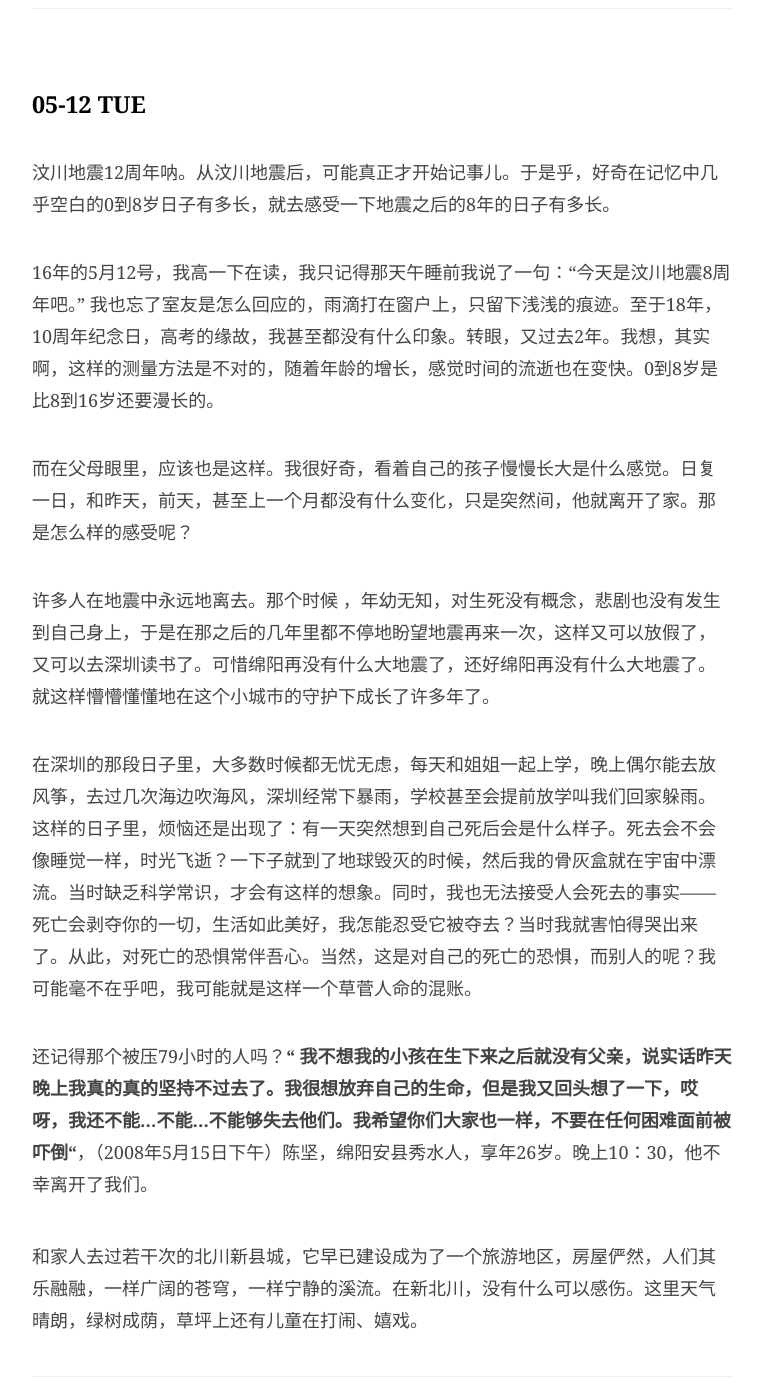
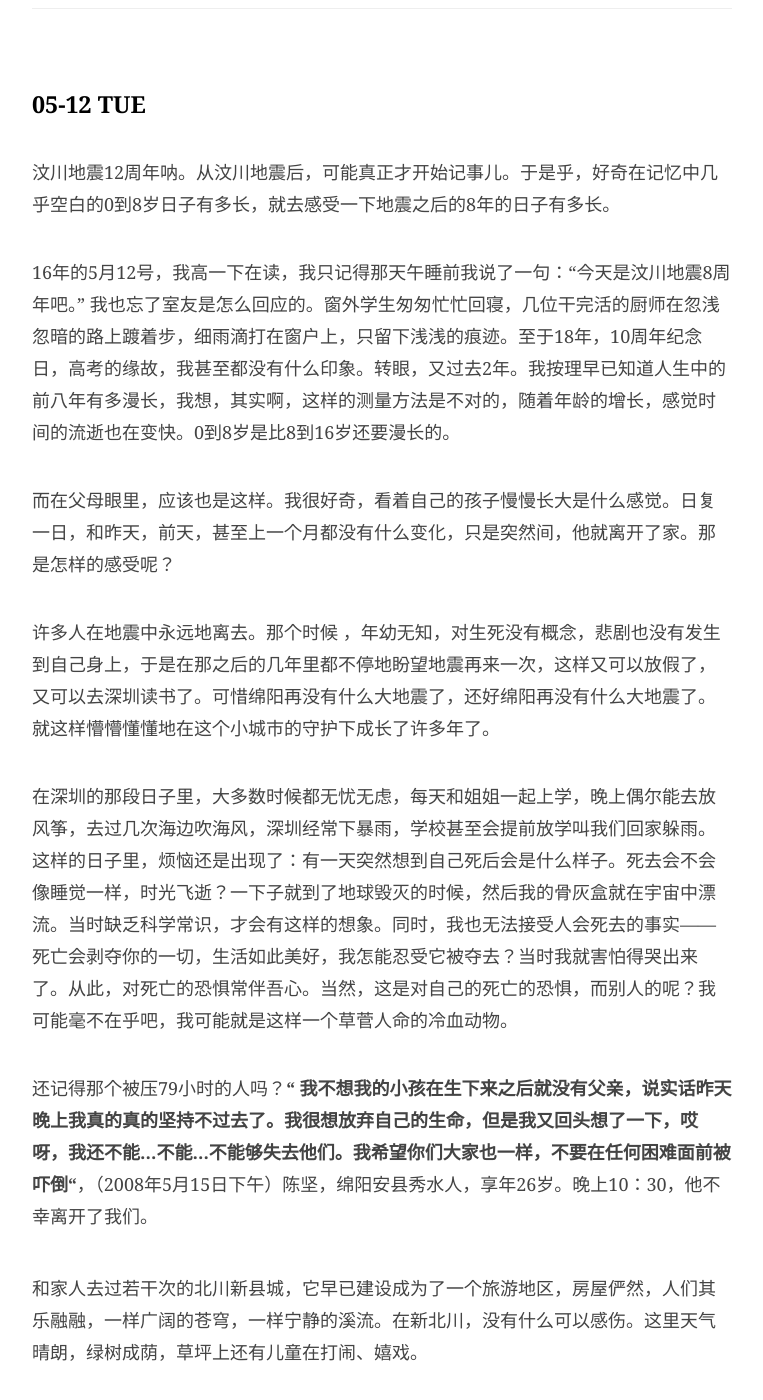
Before and after one commit to JaydenYL/JaydenYL.github.io, a Jekyll site: the page built from _posts/2020-04-26-日记.md, in a window 1280 px wide and 1400 px high, scrolled down 2113 px. Shown: the whole window, without its empty margins (258-1021 px from the left). Built offline with Jekyll 4.4.1, drawn with Linux system fonts in a browser that asks for light colours; comment, search, counter and statistics services are not loaded.

Commit message:
Update 2020-04-26-日记.md

```diff
--- a/_posts/2020-04-26-日记.md
+++ b/_posts/2020-04-26-日记.md
@@ -75,13 +75,13 @@ catalog: true
 
 <br>汶川地震12周年呐。从汶川地震后，可能真正才开始记事儿。于是乎，好奇在记忆中几乎空白的0到8岁日子有多长，就去感受一下地震之后的8年的日子有多长。
 
-<br>16年的5月12号，我高一下在读，我只记得那天午睡前我说了一句：“今天是汶川地震8周年吧。” 我也忘了室友是怎么回应的，雨滴打在窗户上，只留下浅浅的痕迹。至于18年，10周年纪念日，高考的缘故，我甚至都没有什么印象。转眼，又过去2年。我想，其实啊，这样的测量方法是不对的，随着年龄的增长，感觉时间的流逝也在变快。0到8岁是比8到16岁还要漫长的。
+<br>16年的5月12号，我高一下在读，我只记得那天午睡前我说了一句：“今天是汶川地震8周年吧。” 我也忘了室友是怎么回应的。窗外学生匆匆忙忙回寝，几位干完活的厨师在忽浅忽暗的路上踱着步，细雨滴打在窗户上，只留下浅浅的痕迹。至于18年，10周年纪念日，高考的缘故，我甚至都没有什么印象。转眼，又过去2年。我按理早已知道人生中的前八年有多漫长，我想，其实啊，这样的测量方法是不对的，随着年龄的增长，感觉时间的流逝也在变快。0到8岁是比8到16岁还要漫长的。
 
-<br>而在父母眼里，应该也是这样。我很好奇，看着自己的孩子慢慢长大是什么感觉。日复一日，和昨天，前天，甚至上一个月都没有什么变化，只是突然间，他就离开了家。那是怎么样的感受呢？
+<br>而在父母眼里，应该也是这样。我很好奇，看着自己的孩子慢慢长大是什么感觉。日复一日，和昨天，前天，甚至上一个月都没有什么变化，只是突然间，他就离开了家。那是怎样的感受呢？
 
 <br>许多人在地震中永远地离去。那个时候 ，年幼无知，对生死没有概念，悲剧也没有发生到自己身上，于是在那之后的几年里都不停地盼望地震再来一次，这样又可以放假了，又可以去深圳读书了。可惜绵阳再没有什么大地震了，还好绵阳再没有什么大地震了。就这样懵懵懂懂地在这个小城市的守护下成长了许多年了。
 
-<br>在深圳的那段日子里，大多数时候都无忧无虑，每天和姐姐一起上学，晚上偶尔能去放风筝，去过几次海边吹海风，深圳经常下暴雨，学校甚至会提前放学叫我们回家躲雨。这样的日子里，烦恼还是出现了：有一天突然想到自己死后会是什么样子。死去会不会像睡觉一样，时光飞逝？一下子就到了地球毁灭的时候，然后我的骨灰盒就在宇宙中漂流。当时缺乏科学常识，才会有这样的想象。同时，我也无法接受人会死去的事实——死亡会剥夺你的一切，生活如此美好，我怎能忍受它被夺去？当时我就害怕得哭出来了。从此，对死亡的恐惧常伴吾心。当然，这是对自己的死亡的恐惧，而别人的呢？我可能毫不在乎吧，我可能就是这样一个草菅人命的混账。
+<br>在深圳的那段日子里，大多数时候都无忧无虑，每天和姐姐一起上学，晚上偶尔能去放风筝，去过几次海边吹海风，深圳经常下暴雨，学校甚至会提前放学叫我们回家躲雨。这样的日子里，烦恼还是出现了：有一天突然想到自己死后会是什么样子。死去会不会像睡觉一样，时光飞逝？一下子就到了地球毁灭的时候，然后我的骨灰盒就在宇宙中漂流。当时缺乏科学常识，才会有这样的想象。同时，我也无法接受人会死去的事实——死亡会剥夺你的一切，生活如此美好，我怎能忍受它被夺去？当时我就害怕得哭出来了。从此，对死亡的恐惧常伴吾心。当然，这是对自己的死亡的恐惧，而别人的呢？我可能毫不在乎吧，我可能就是这样一个草菅人命的冷血动物。
 
 <br>还记得那个被压79小时的人吗？**“ 我不想我的小孩在生下来之后就没有父亲，说实话昨天晚上我真的真的坚持不过去了。我很想放弃自己的生命，但是我又回头想了一下，哎呀，我还不能...不能...不能够失去他们。我希望你们大家也一样，不要在任何困难面前被吓倒“**，（2008年5月15日下午）陈坚，绵阳安县秀水人，享年26岁。晚上10：30，他不幸离开了我们。
 
```
